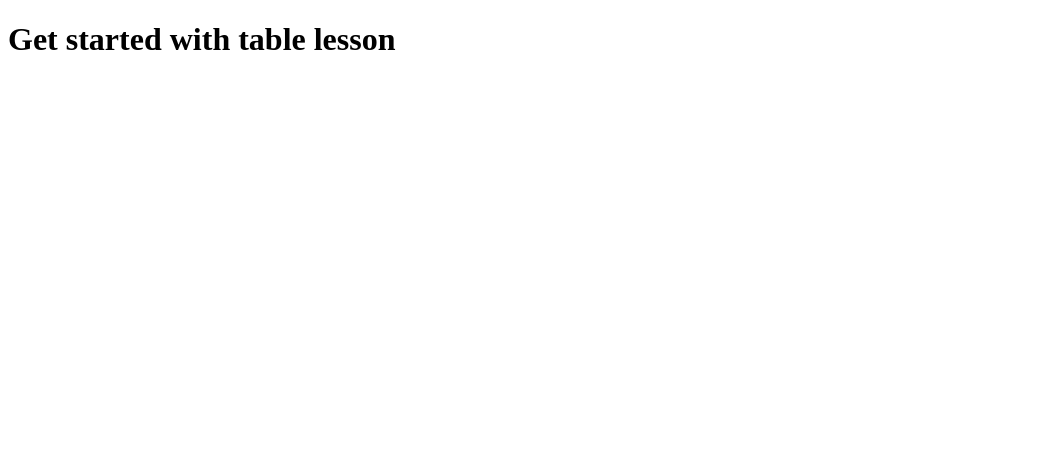
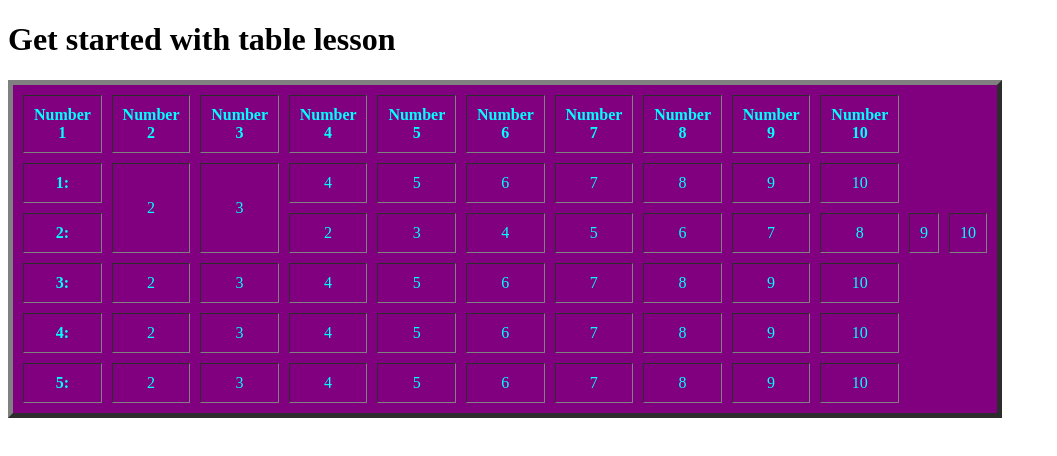
Before and after one commit to faberlissss/Table_site, a plain HTML site: page index.html in a window 1280 px wide. Shown: the whole page, without its empty margins (0-1057 px from the left). Drawn offline with Linux system fonts and the light colour scheme.

Commit message:
add table data

```diff
--- a/index.html
+++ b/index.html
@@ -4,8 +4,88 @@
     <meta charset="UTF-8">
     <meta name="viewport" content="width=device-width, initial-scale=1.0">
     <title>Document</title>
+    <style>
+        table {
+            text-align: center;
+            color: aqua;
+        }
+    </style>
 </head>
 <body>
     <h1>Get started with table lesson</h1>
+    <table width="500" cellpadding="10" cellspacing="10" border="5px" bgcolor="purple">
+        <tr>
+            <th scope="col">Number 1</th>
+            <th scope="col">Number 2</th>
+            <th scope="col">Number 3</th>
+            <th scope="col">Number 4</th>
+            <th scope="col">Number 5</th>
+            <th scope="col">Number 6</th>
+            <th scope="col">Number 7</th>
+            <th scope="col">Number 8</th>
+            <th scope="col">Number 9</th>
+            <th scope="col">Number 10</th>
+        </tr>
+       <tr>
+        <th scope="row">1: </td>
+        <td colspan="1" rowspan="2">2</td>
+        <td rowspan="2">3</td>
+        <td>4</td>
+        <td>5</td>
+        <td>6</td>
+        <td>7</td>
+        <td>8</td>
+        <td>9</td>
+        <td>10</td>
+       </tr>
+       <tr>
+        <th scope="row">2: </td>
+        <td>2</td>
+        <td>3</td>
+        <td>4</td>
+        <td>5</td>
+        <td>6</td>
+        <td>7</td>
+        <td>8</td>
+        <td>9</td>
+        <td>10</td>
+       </tr>
+       <tr>
+        <th scope="row">3: </td>
+        <td>2</td>
+        <td>3</td>
+        <td>4</td>
+        <td>5</td>
+        <td>6</td>
+        <td>7</td>
+        <td>8</td>
+        <td>9</td>
+        <td>10</td>
+       </tr>
+       <tr>
+        <th scope="row">4: </td>
+        <td>2</td>
+        <td>3</td>
+        <td>4</td>
+        <td>5</td>
+        <td>6</td>
+        <td>7</td>
+        <td>8</td>
+        <td>9</td>
+        <td>10</td>
+       </tr>
+       <tr>
+        <th scope="row">5: </td>
+        <td>2</td>
+        <td>3</td>
+        <td>4</td>
+        <td>5</td>
+        <td>6</td>
+        <td>7</td>
+        <td>8</td>
+        <td>9</td>
+        <td>10</td>
+       </tr>
+    </table>
 </body>
 </html>
```
